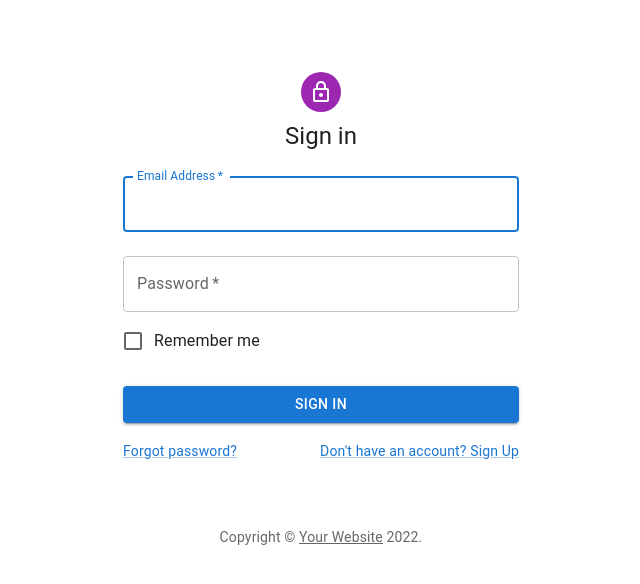
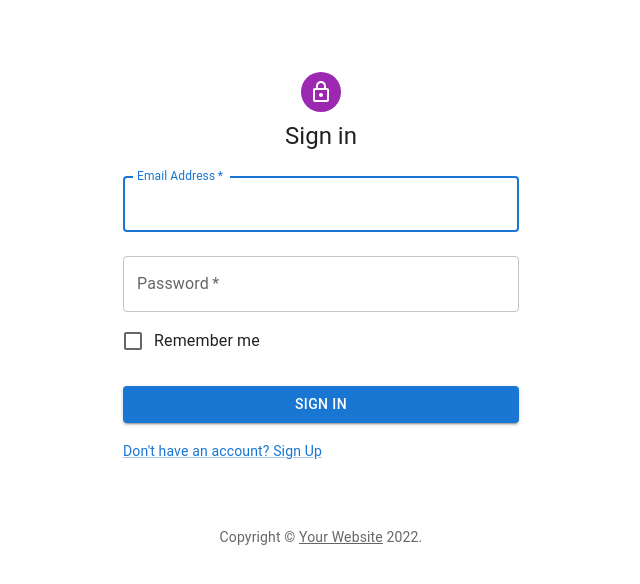
Before and after one commit to ploynatsinee/todo-nextjs-natsinee, a Next.js app: page /signin in a window 1280 px wide. Shown: the top 584 px of the page, without its empty margins (319-959 px from the left). Built offline with nearby package versions, Linux system fonts and the light colour scheme.

Commit message:
format ui and add link

```diff
--- a/components/Signin.tsx
+++ b/components/Signin.tsx
@@ -90,13 +90,8 @@ export default function SignIn() {
               Sign In
             </Button>
             <Grid container>
-              <Grid item xs>
-                <Link href="#" variant="body2">
-                  Forgot password?
-                </Link>
-              </Grid>
               <Grid item>
-                <Link href="#" variant="body2">
+                <Link href="http://localhost:3000/" variant="body2">
                   {"Don't have an account? Sign Up"}
                 </Link>
               </Grid>
```
